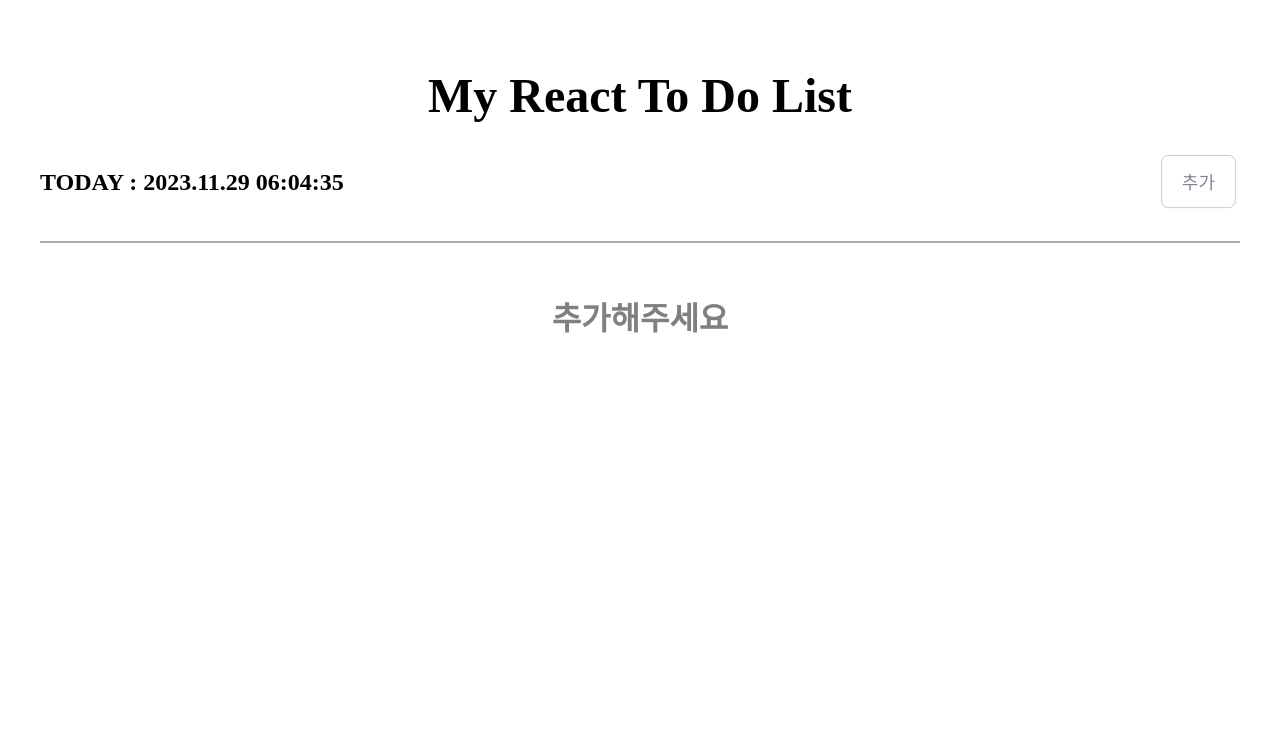
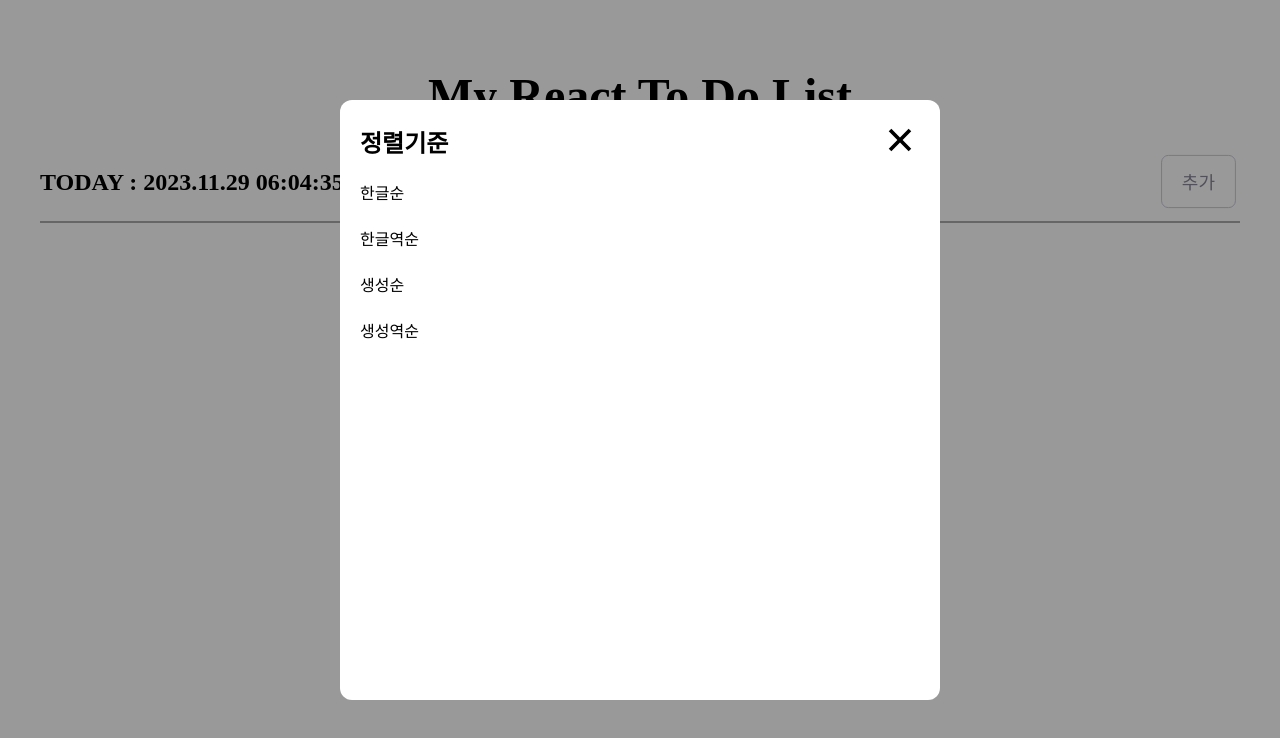
Before and after one commit to aszj8201/todolist, a React (Create React App) app: page / in a window 1280 px wide. Shown: the top 738 px of the page. Built offline with nearby package versions, Linux system fonts and the light colour scheme; grey boxes are pictures that could not be loaded; a web font is replaced by a local one.

Commit message:
sortmodal 개발중

```diff
--- a/src/component/modals/create/createModal.css
+++ b/src/component/modals/create/createModal.css
@@ -100,4 +100,5 @@ aside form {
   cursor: pointer;
   color: #ffffff;
   padding: 20px;
+  margin-bottom: 20px;
 }
--- a/src/component/modals/index.js
+++ b/src/component/modals/index.js
@@ -1,3 +1,4 @@
 export { default as DetailModal } from './detail';
 export { default as CreateModal } from './create';
 export { default as EditModal } from './edit';
+export { default as SortModal } from './sort';
--- /dev/null
+++ b/src/component/modals/sort/index.js
@@ -0,0 +1,29 @@
+import React from 'react';
+import { IconClose } from 'assets/icons';
+import './sortModal.css';
+
+const SortModal = ({ todoList, setTodoList, onClose }) => {
+  const sortBy = (sortFunction) => {
+    const sortedList = [...todoList].sort(sortFunction);
+    console.log('dnosndo');
+    setTodoList(sortedList);
+    onClose(); // 모달을 닫습니다.
+  };
+
+  return (
+    <div className="createModalWrapper">
+      <aside>
+        <IconClose width="40px" height="40px" className="closeButton" onClick={onClose} />
+        <h1 className="modalTitle">정렬기준</h1>
+        <div className="sortingOptions">
+          <p onClick={() => sortBy((a, b) => a.name.localeCompare(b.name, 'ko-KR'))}>한글순</p>
+          <p onClick={() => sortBy((a, b) => b.name.localeCompare(a.name, 'ko-KR'))}>한글역순</p>
+          <p onClick={() => sortBy((a, b) => new Date(a.createdAt) - new Date(b.createdAt))}>생성순</p>
+          <p onClick={() => sortBy((a, b) => new Date(b.createdAt) - new Date(a.createdAt))}>생성역순</p>
+        </div>
+      </aside>
+    </div>
+  );
+};
+
+export default SortModal;
--- /dev/null
+++ b/src/component/modals/sort/sortModal.css
@@ -0,0 +1,14 @@
+.sortModalWrapper {
+  width: 100%;
+  height: 100vh;
+  position: fixed;
+  top: 0;
+  left: 0;
+  background-color: rgba(0, 0, 0, 0.4);
+  z-index: 2;
+}
+
+.sortingOptions p {
+  margin-top: 30px;
+  cursor: pointer;
+}
--- a/src/pages/main/index.js
+++ b/src/pages/main/index.js
@@ -1,5 +1,5 @@
-import { useState, useEffect } from 'react';
-import { DetailModal, CreateModal, EditModal } from 'component/modals';
+import React, { useState, useEffect } from 'react';
+import { DetailModal, CreateModal, EditModal, SortModal } from 'component/modals';
 import TopInfo from './topInfo';
 import TodoItem from './todoitem';
 import Empty from './empty';
@@ -9,6 +9,7 @@ function MainPage() {
   const [clickedItem, setClickedItem] = useState(null);
   const [isOpenCreateModal, setIsOpenCreateModal] = useState(false);
   const [isOpenEditmodal, setisOpenEditmodal] = useState(false);
+  const [isOpenSortingModal, setIsOpenSortingModal] = useState(false);
   const [todoList, setTodoList] = useState(() => {
     const savedTodoList = localStorage.getItem('todoList');
     return savedTodoList ? JSON.parse(savedTodoList) : [];
@@ -28,6 +29,8 @@ function MainPage() {
     if (key === 'detail') setClickedItem(null);
     if (key === 'create') setIsOpenCreateModal(false);
     if (key === 'Edit') setisOpenEditmodal(false);
+    if (key === 'sort') setIsOpenSortingModal(false);
+    console.log('asdasd');
     setClickedItem(null);
   };
 
@@ -73,6 +76,7 @@ function MainPage() {
       onCloseModal('detail');
       onCloseModal('create');
       onCloseModal('Edit');
+      onCloseModal('sort');
     }
   };
 
@@ -86,6 +90,8 @@ function MainPage() {
       <main>
         <TopInfo onClickAdd={onClickAdd} />
         <section className="todoList">
+          <p>정렬 옵션</p>
+          <img className="sortimg" src="https://static-00.iconduck.com/assets.00/sort-icon-512x410-1kpy040x.png" alt="" />
           {todoList.map((item) => (
             <TodoItem
               key={item.id}
@@ -100,6 +106,7 @@ function MainPage() {
           <Empty view={todoList.length === 0} />
         </section>
       </main>
+      <SortModal isOpen={isOpenSortingModal} onClose={() => setIsOpenSortingModal('sort')} setTodoList={setTodoList} todoList={todoList} />
       <DetailModal isOpen={!!clickedItem} onclose={() => onCloseModal('detail')} item={clickedItem} />
       <CreateModal isOpen={isOpenCreateModal} onclose={() => setIsOpenCreateModal(false)} setTodoList={setTodoList} todoList={todoList} />
       <EditModal isOpen={isOpenEditmodal} onclose={() => onCloseModal('Edit')} setTodoList={setTodoList} clickedItem={clickedItem} onClickEdit={onClickEdit} />
--- a/src/pages/main/main.css
+++ b/src/pages/main/main.css
@@ -19,6 +19,7 @@ h1 {
   align-items: center;
   justify-content: space-between;
   margin-top: 32px;
+  margin-bottom: 10px;
 }
 
 .topNavbar > time {
@@ -47,14 +48,42 @@ h1 {
   transition: 0.5s ease-in-out;
 }
 
+.sort {
+  padding: 20px 20px;
+  display: flex;
+  justify-content: space-between;
+  width: 100%;
+}
+
+.sortList {
+  font-size: 22px;
+  font-weight: 700;
+}
+
+.sortdiv {
+  display: flex;
+  align-items: center;
+}
+
+.sortdiv p {
+  margin-right: 12px;
+  font-size: 18px;
+  font-weight: 800;
+}
+
+.sortimg {
+  width: 20px;
+  height: 20px;
+}
+
 .todoList {
   width: 100%;
   display: flex;
   flex-direction: column;
   align-items: center;
-  margin-top: 30px;
   border-top: 2px solid #aaaaaa;
-  padding-top: 60px;
+  padding-top: 5px;
+  margin-top: 10pxx;
 }
 
 .todoItem {
```
Also changed, not shown: src/image/sort.svg (added), src/image/sort_FILL0_wght400_GRAD0_opsz24.png (added).
